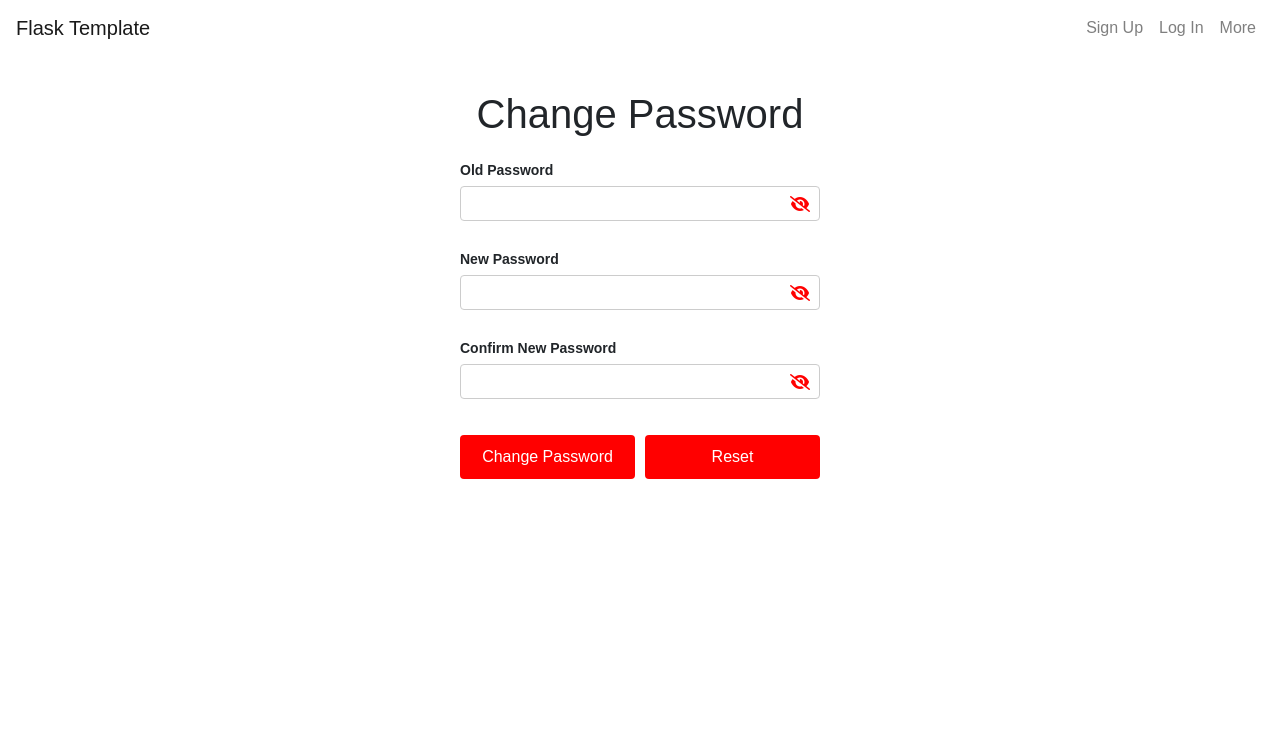
After one commit to amoghkini/flask-template, a Flask app: page /change_password in a window 1280 px wide. The commit adds this page. Shown: the top 739 px of the page. Run offline with Flask 3, Linux system fonts and the light colour scheme; some libraries are stand-ins or nearby versions.

Commit message:
change password page implementation

```diff
--- a/src/app.py
+++ b/src/app.py
@@ -92,6 +92,11 @@ def profile():
 def tab_page():
     return render_template('sample_page_with_tab.html')
 
+@app.route('/change_password', methods=["GET", "POST"])
+def change_password():
+    if request.method == "POST":
+        print("Change password")
+    return render_template('change_password.html')
 
 @app.route('/account')
 def account():
--- a/src/static/css/styles.css
+++ b/src/static/css/styles.css
@@ -646,3 +646,27 @@ body.dark-mode footer {
     display: inline-block;
     font-weight: thin; /* Remove boldness from the value text */
 }
+
+/* Add these styles to position the buttons next to each other */
+.button-container {
+    display: flex;
+    justify-content: space-between;
+    margin-top: 10px;
+    /* Adjust the margin as needed */
+}
+
+/* Style for the "Change Password" button */
+.button-container button[type="submit"] {
+    flex: 1;
+    /* Distribute available space evenly */
+    margin-right: 5px;
+    /* Add space between the buttons */
+}
+
+/* Style for the "Reset" button */
+.button-container button[type="reset"] {
+    flex: 1;
+    /* Distribute available space evenly */
+    margin-left: 5px;
+    /* Add space between the buttons */
+}
--- a/src/static/js/script.js
+++ b/src/static/js/script.js
@@ -82,6 +82,18 @@ document.addEventListener("DOMContentLoaded", function () {
         });
     }
 
+    // Add event listener to the "Reset" button
+    const resetButton = document.getElementById('resetButton');
+    if (resetButton) {
+        resetButton.addEventListener('click', function () {
+            // Reset the form by accessing it through the parent form element
+            const form = this.closest('form');
+            if (form) {
+                form.reset();
+            }
+        });
+    }
+
     // Function to check if password and confirm password match
     function validatePassword() {
         const password = document.getElementById('password').value;
--- /dev/null
+++ b/src/templates/change_password.html
@@ -0,0 +1,49 @@
+{% extends 'base.html' %}
+
+{% block title %}Change password{% endblock %}
+
+{% block content %}
+<div class="container">
+    <h1>Change Password</h1>
+    <form class="custom-form" action="{{ url_for('change_password') }}" method="POST">
+        <div class="form-group">
+            <label for="password">Old Password</label>
+            <div class="password-toggle">
+                <input type="password" class="form-control" id="old_password" name="old_password"
+                    oninput="javascript: if (this.value.length > this.maxLength) this.value = this.value.slice(0, this.maxLength);"
+                    maxlength="40" required>
+                <i class="toggle-icon fa fa-eye-slash" aria-hidden="true" id="togglePassword"></i>
+            </div>
+            <small class="error-message">{% if errors and errors.old_password %} {{ errors.old_password }} {% endif %}</small>
+        </div>
+
+        <div class="form-group">
+            <label for="password">New Password</label>
+            <div class="password-toggle">
+                <input type="password" class="form-control" id="new_password" name="new_password"
+                    oninput="javascript: if (this.value.length > this.maxLength) this.value = this.value.slice(0, this.maxLength);"
+                    maxlength="40" required>
+                <i class="toggle-icon fa fa-eye-slash" aria-hidden="true" id="togglePassword"></i>
+            </div>
+            <small class="error-message">{% if errors and errors.new_password %} {{ errors.new_password }} {% endif %}</small>
+        </div>
+
+        <div class="form-group">
+            <label for="confirmPassword">Confirm New Password</label>
+            <div class="password-toggle">
+                <input type="password" class="form-control" id="confirm_new_password" name="confirm_new_password"
+                    oninput="javascript: if (this.value.length > this.maxLength) this.value = this.value.slice(0, this.maxLength);"
+                    maxlength="40" required>
+                <i class="toggle-icon fa fa-eye-slash" aria-hidden="true" id="toggleConfirmPassword"></i>
+            </div>
+            <small class="error-message" id="confirmPasswordError">{% if errors and errors.confirm_new_password %}{{
+                errors.confirm_new_password }}{% endif %}</small>
+        </div>
+
+        <div class="button-container">
+            <button type="submit">Change Password</button>
+            <button type="reset" id="resetButton">Reset</button>
+        </div>
+    </form>
+</div>
+{% endblock %}
--- a/src/templates/profile.html
+++ b/src/templates/profile.html
@@ -9,7 +9,7 @@
         <h4>Profile</h4>
         <div class="profile-actions">
             <a href="{{ url_for('tab_page') }}">Notification Manager</a> &nbsp;
-            <a href="{{ url_for('tab_page') }}">Password & Security</a>
+            <a href="{{ url_for('change_password') }}">Password & Security</a>
         </div>
     </div>
     <div class="divider"></div>
```
